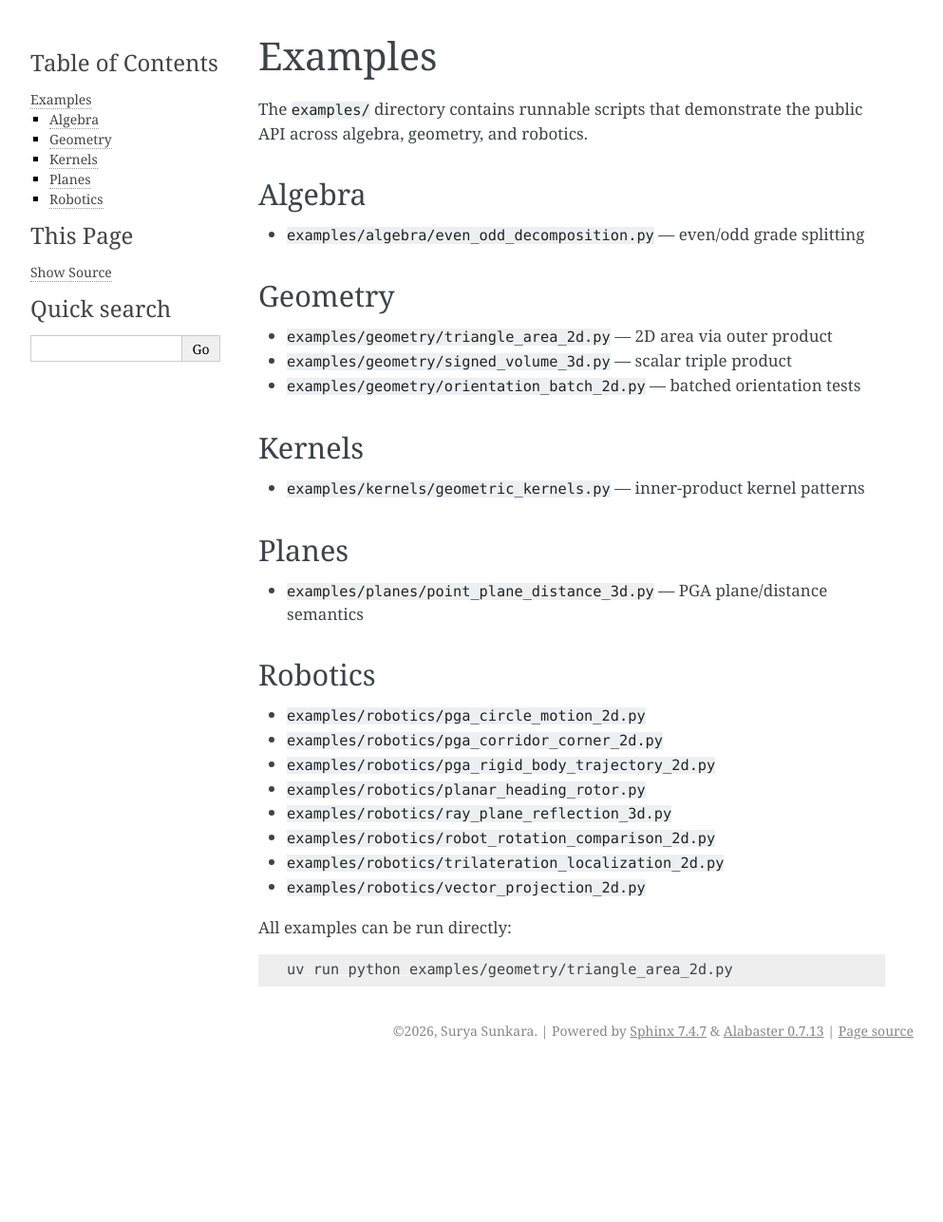
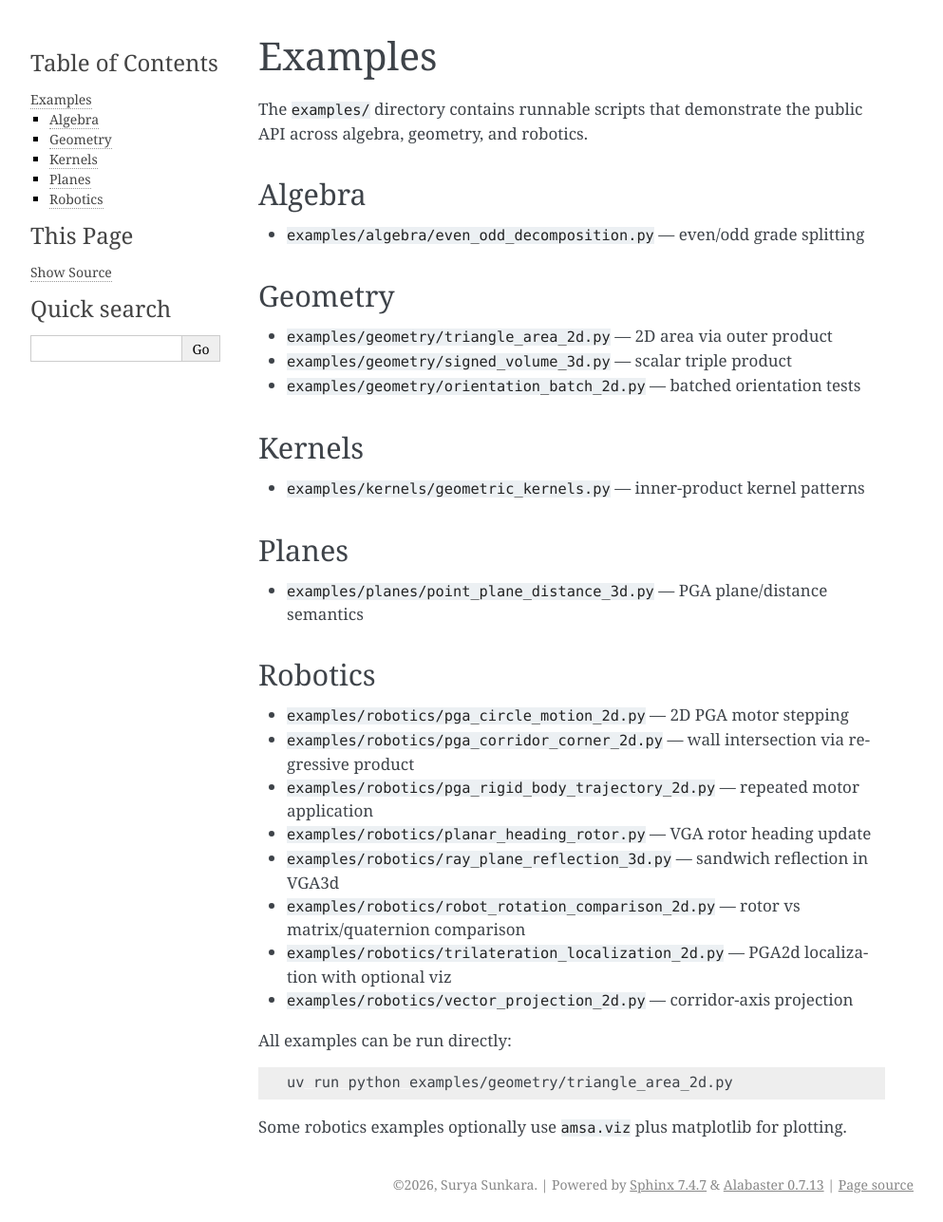
Before and after one commit to sunkmechie/AMSA, a Sphinx documentation site: the page built from docs/examples.rst, in a window 1280 px wide. Shown: the whole page at 95% size, without its empty margins (148-1141 px from the left). Built offline with Sphinx 7.4.7, drawn with Linux system fonts in a browser that asks for light colours; before the commit the page ends 1125 px from its top, so only the background shows below that.

Commit message:
docs: updated to mention adaptive viz suite. Closes #21

```diff
--- a/docs/changelog.rst
+++ b/docs/changelog.rst
@@ -18,5 +18,6 @@ Initial release.
 - Reverse, involute, conjugate, metric dual/undual, and Poincaré dual/undual
 - Reverse-based norm, normalization, and restricted inverse
 - PGA-specific bulk/weight split, duals, and normalization helpers
+- In-package visualization layer (``amsa.viz``) with PGA point adapters and matplotlib backend
 - Visual debugger probe (``amsa_lab.py``) that traces plans to interactive HTML
 - Comprehensive test suite with dense and CSR coverage
--- a/docs/examples.rst
+++ b/docs/examples.rst
@@ -28,17 +28,19 @@ Planes
 Robotics
 --------
 
-- ``examples/robotics/pga_circle_motion_2d.py``
-- ``examples/robotics/pga_corridor_corner_2d.py``
-- ``examples/robotics/pga_rigid_body_trajectory_2d.py``
-- ``examples/robotics/planar_heading_rotor.py``
-- ``examples/robotics/ray_plane_reflection_3d.py``
-- ``examples/robotics/robot_rotation_comparison_2d.py``
-- ``examples/robotics/trilateration_localization_2d.py``
-- ``examples/robotics/vector_projection_2d.py``
+- ``examples/robotics/pga_circle_motion_2d.py`` — 2D PGA motor stepping
+- ``examples/robotics/pga_corridor_corner_2d.py`` — wall intersection via regressive product
+- ``examples/robotics/pga_rigid_body_trajectory_2d.py`` — repeated motor application
+- ``examples/robotics/planar_heading_rotor.py`` — VGA rotor heading update
+- ``examples/robotics/ray_plane_reflection_3d.py`` — sandwich reflection in VGA3d
+- ``examples/robotics/robot_rotation_comparison_2d.py`` — rotor vs matrix/quaternion comparison
+- ``examples/robotics/trilateration_localization_2d.py`` — PGA2d localization with optional viz
+- ``examples/robotics/vector_projection_2d.py`` — corridor-axis projection
 
 All examples can be run directly:
 
 .. code-block:: bash
 
    uv run python examples/geometry/triangle_area_2d.py
+
+Some robotics examples optionally use ``amsa.viz`` plus matplotlib for plotting.
--- a/docs/index.rst
+++ b/docs/index.rst
@@ -14,6 +14,7 @@ It is built on a matrix-free core: blades are bit-pattern identifiers, layouts d
    layouts
    storage
    operators
+   viz
    examples
    probes
    changelog
```
Also changed, not shown: README.md (+8 -0 lines), docs/probes.rst (+11 -1 lines), docs/quickstart.rst (+22 -0 lines), docs/viz.rst (added, +62 -0 lines), examples/robotics/README.md.
